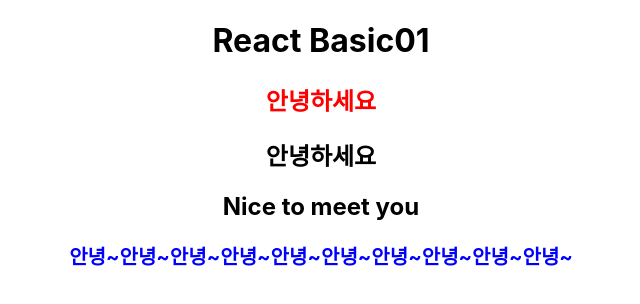
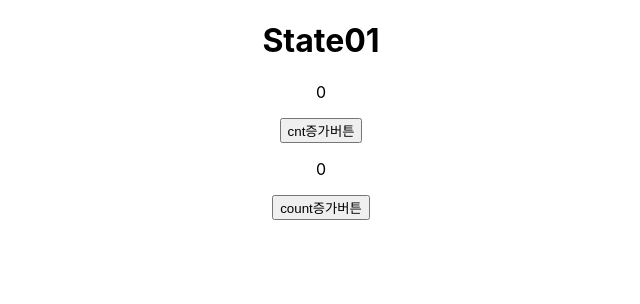
Before and after one commit to chobo6/fe-react-study, a React (Create React App) app: page / in a window 1280 px wide. Shown: the top 304 px of the page, without its empty margins (319-959 px from the left). Built offline with nearby package versions, Linux system fonts and the light colour scheme.

Commit message:
리액트 useState 기본개념

```diff
--- a/src/App.js
+++ b/src/App.js
@@ -1,9 +1,11 @@
 import logo from './logo.svg';
 import './App.css';
 import Basic01 from './components/Basic01';
+import State01 from './components/State01';
 
 function App() {
-  return <Basic01 />
+  // return <Basic01 />
+  return <State01 />;
   /* return (
     <div className="App">
       <header className="App-header">
--- /dev/null
+++ b/src/components/State01.js
@@ -0,0 +1,47 @@
+import { useState } from "react";
+
+
+function State01(){
+
+    // React Hooks
+    // useState -> 상태를 저장하는 변수
+
+    // state 변수 값이 set함수를 통해서 변경 된 경우! -> 화면 재렌더링 (re-rendering)
+
+    let cnt = 0;    // 일반변수 -> 재렌더링 시점에 다시 호출돼서 또 초기화가 됨. (값 유지X)
+    // const|let [변수명, set함수명]= useState(초기값);
+    let [count, setCount] = useState(0);
+    let [num, setNum] = useState(0);
+
+    return(
+        <div className="App">
+            <h1>State01</h1>
+            <p>{cnt}</p>
+
+            <button onClick={()=>{
+                console.log("cnt증가버튼 클릭됨");
+                cnt++;
+                console.log(cnt);
+
+                // num 끼워넣기
+                num++;
+                console.log(num);
+            }}>cnt증가버튼</button>
+
+            <br></br>
+
+            <p>{count}</p>
+            <button onClick={()=>{
+                console.log("count증가버튼 클릭됨");
+                // count++;     //값 증가O (값 변화O), 재렌더링X why? set함수를 통해서 값을 바꾸지 않아서...
+                setCount(count + 1);    // 재렌더링 발생!
+                setNum(num); // 재렌더링 발생 조건O -> 인근에 있는 재렌더링 요소를 모아서 한번에 수행!
+                console.log(count);
+            }}>count증가버튼</button>
+        </div>
+    )
+
+    // p선택.textContent = cnt++;
+}
+
+export default State01;
--- a/src/index.js
+++ b/src/index.js
@@ -3,7 +3,7 @@
 import './index.css';
 import App from './App';
 import reportWebVitals from './reportWebVitals';
-import TempApp from './tempApp';
+import TempApp from './TempApp';
 
 const root = ReactDOM.createRoot(document.getElementById('root'));
 root.render(
```
